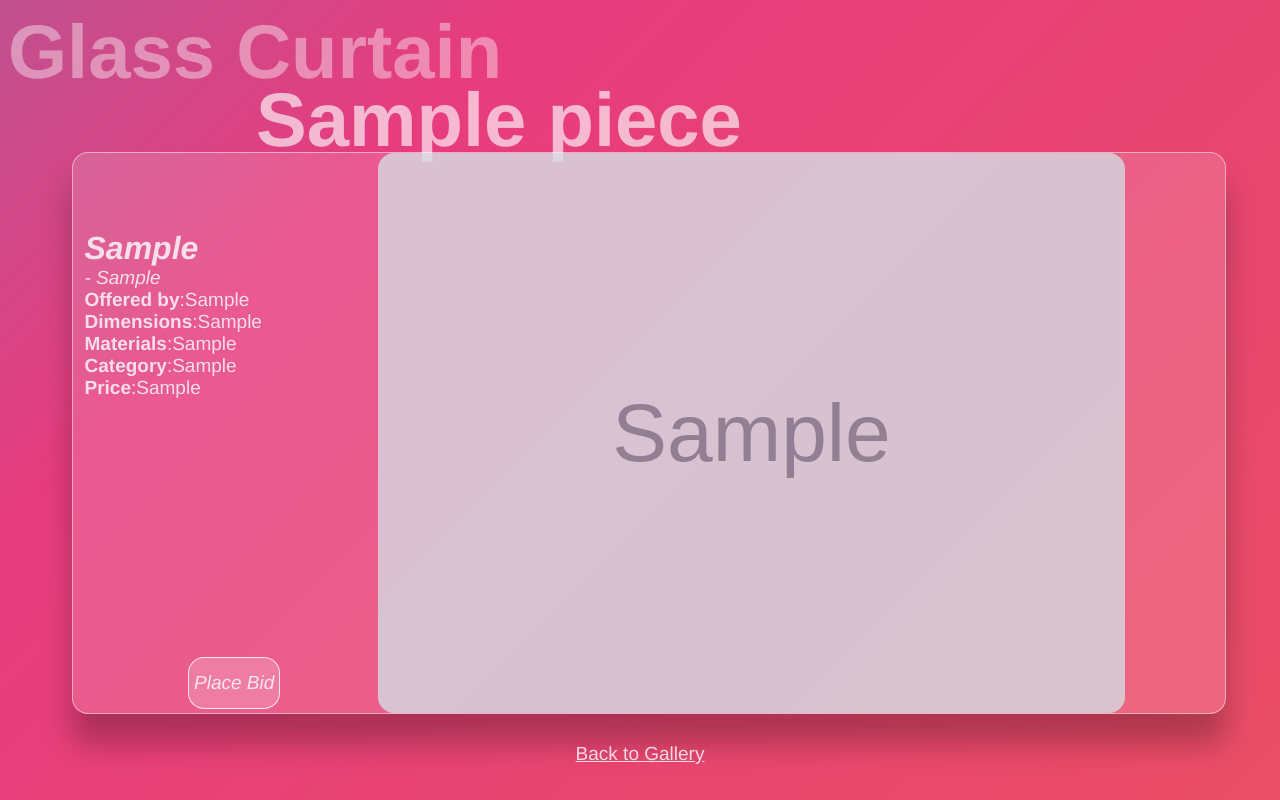
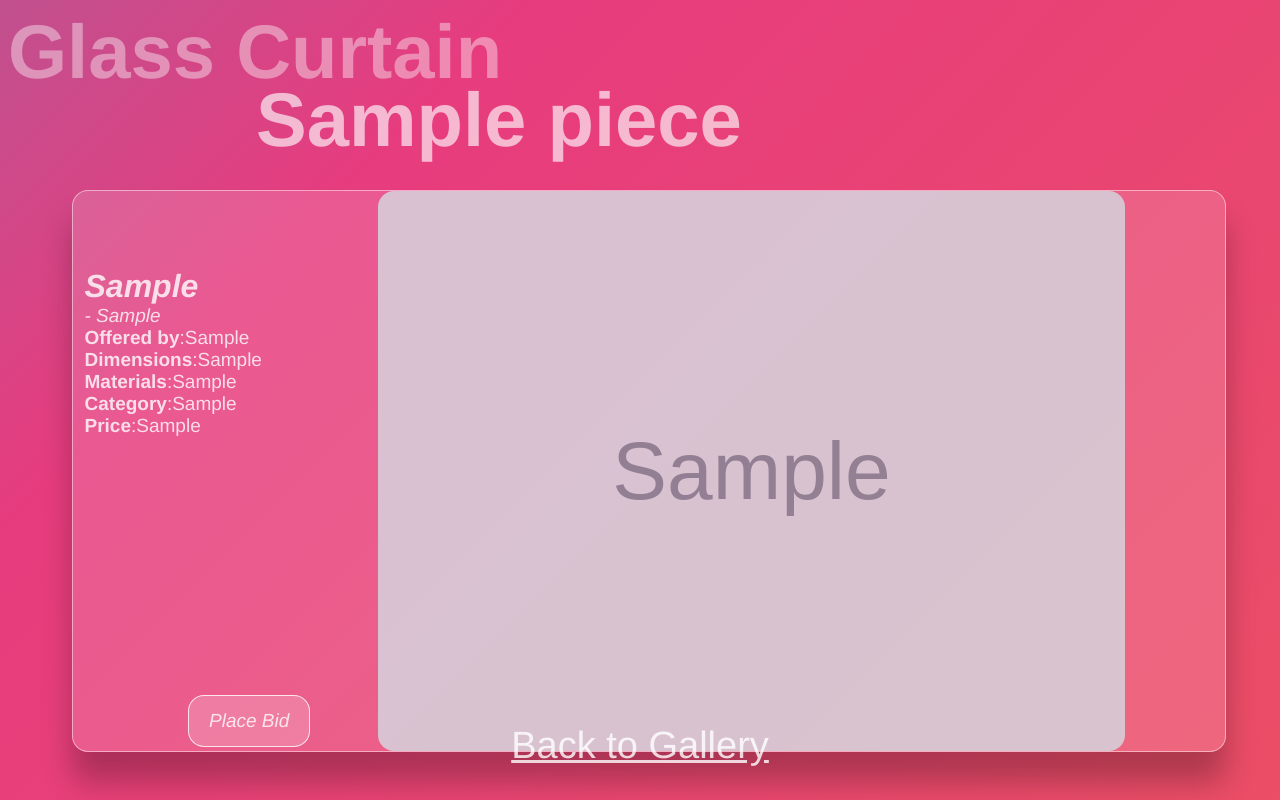
Before and after one commit to peterSanyo/Glass-Curtain-version-2, a Flask app: page /exhibit/1 in a window 1280 px wide. Run offline with Flask 3, Linux system fonts and the light colour scheme; tables that the repository leaves empty hold one stand-in row (values such as "Sample post"); grey boxes marked "Sample" are stand-in pictures; parts of the project's set-up code (start-up, migrations or seed data) failed here and were passed over.

Commit message:
css finalising product page

```diff
--- a/app/static/css/ppage.css
+++ b/app/static/css/ppage.css
@@ -39,10 +39,11 @@
   background: rgba(17, 17, 17, 0);
   height: 2em;
   width: 100vw;
-  padding-bottom: 1em;
-  color: rgba(255, 255, 255, 0.801);
+  padding-bottom: 2em;
+  color: rgba(255, 255, 255, 0.605);
 }
 .footer-content {
+  font-size: 2em;
   display:flex;
   gap: 4em;
   align-items: center;
@@ -77,7 +78,7 @@
 /* card container */
 .card {
   position: absolute;
-  top: 8em;
+  top: 10em;
   object-fit: cover;
 
   display:grid;
@@ -142,7 +143,7 @@
         top: 90%;
         display: block;
         height: 50px;
-        width: 90px;
+        width: 120px;
         background:rgba(255, 255, 255, 0.2);
         color: rgba(255, 255, 255, 0.801);
         border:1px solid rgba(255, 255, 255, 0.801);
@@ -275,7 +276,7 @@
     .card .button {
       position: absolute;
       left: 70%;
-      top: 80%;
+      top: 90%;
       display: block;
       height: 50px;
       width: 90px;
```
